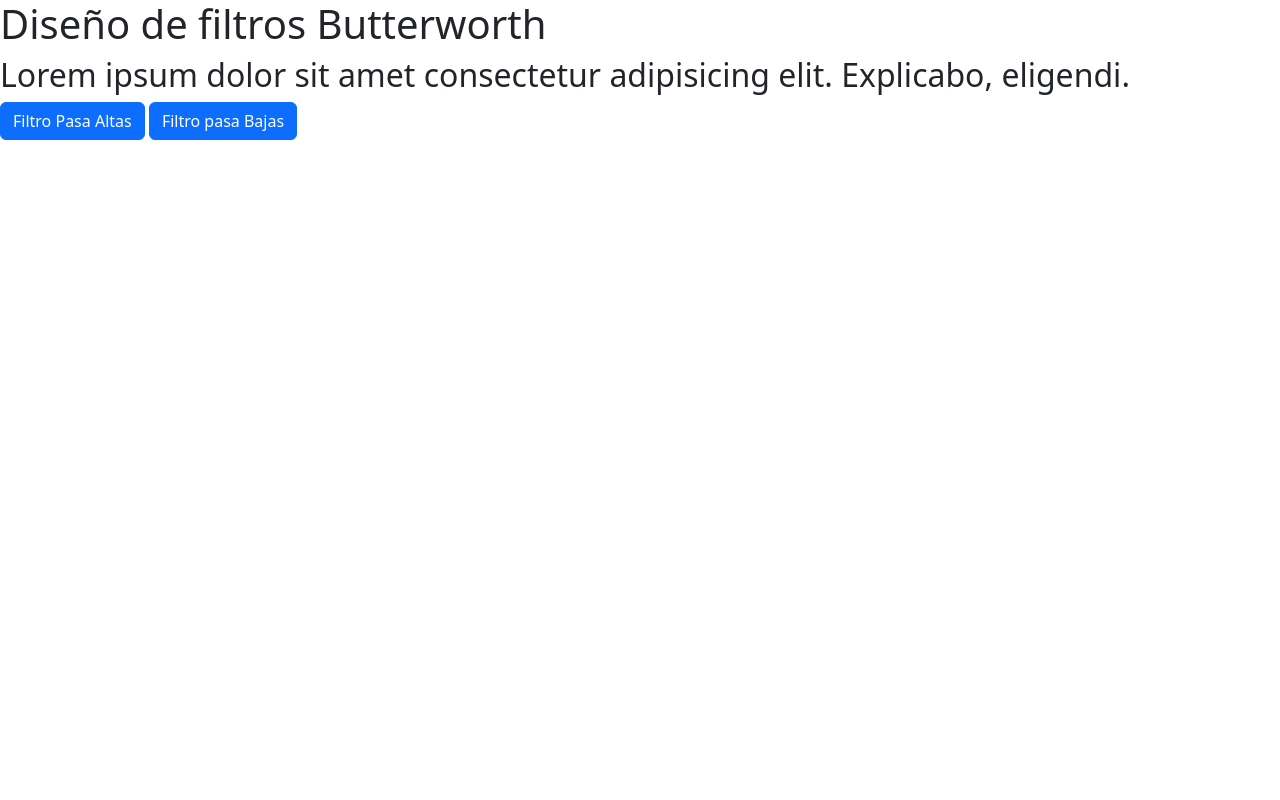
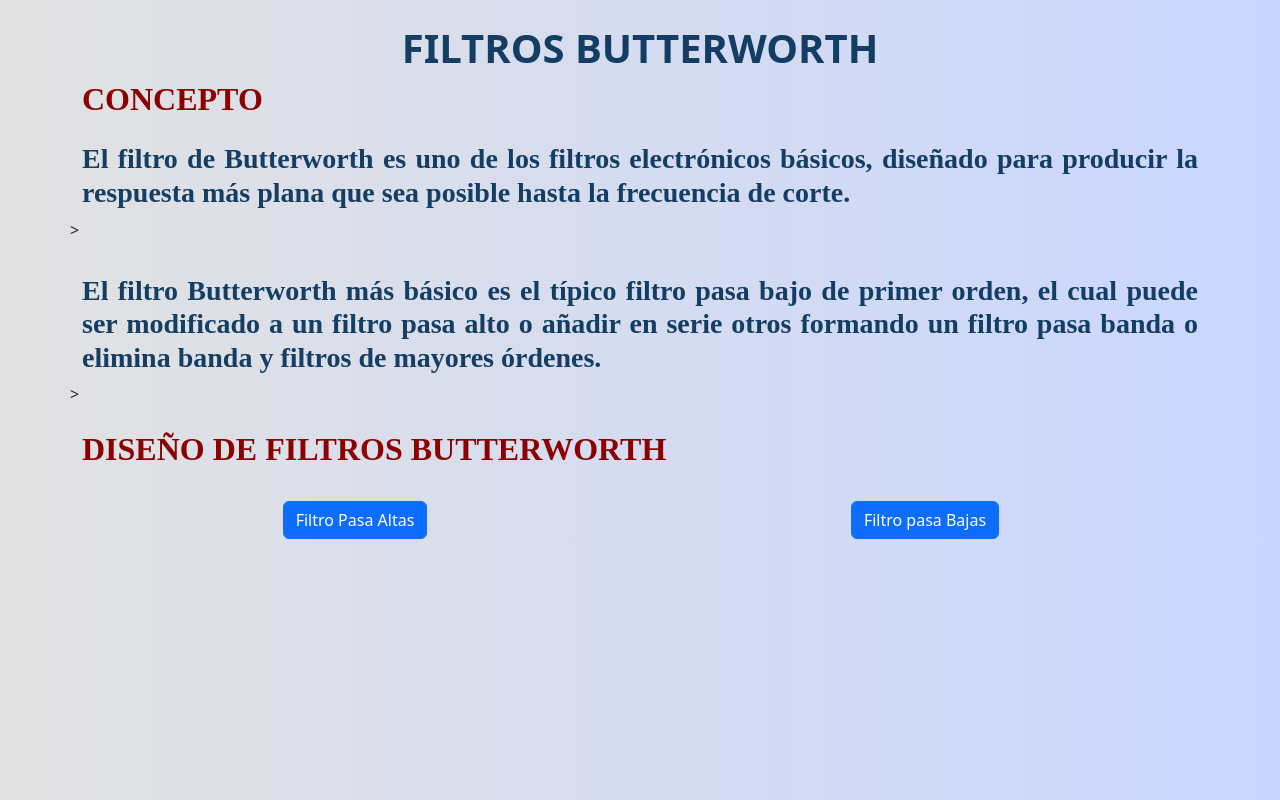
Before and after one commit to AlejoPal/Filtro_butterworth, a plain HTML site: page index.html in a window 1280 px wide. Drawn offline with nearby package versions, Linux system fonts and the light colour scheme.

Commit message:
Empece con la pag principal

```diff
--- a/index.html
+++ b/index.html
@@ -10,10 +10,34 @@
     <title>Document</title>
 </head>
 <body>
-    <h1>Diseño de filtros Butterworth</h1>
-    <h2>Lorem ipsum dolor sit amet consectetur adipisicing elit. Explicabo, eligendi.</h2>
-    <a class="btn btn-primary" href="Vistas/Pasaaltas.html" role="button">Filtro Pasa Altas</a>
-    <a class="btn btn-primary" href="Vistas/Pasabajas.html" role="button">Filtro pasa Bajas</a>
+    <div class="container">
+    <br>
+        <div class="row">
+    <h1 class="Principal text-center" style="color:rgba(8, 52, 91, 0.947);"><b>FILTROS BUTTERWORTH</b></h1>
+    <br>
+    <h2 class="Par" style="color:darkred;"><b>CONCEPTO</b></h2>
+    <p>
+    <h3 class="Par" style="color: rgba(8, 52, 91, 0.947);"><b>El filtro de Butterworth es uno de los filtros electrónicos básicos, diseñado para producir la respuesta más plana que sea posible hasta la frecuencia de corte.</b></h3>
+    ></p>
+    <p>
+        <h3 class="Par" style="color: rgba(8, 52, 91, 0.947);"><b>El filtro Butterworth más básico es el típico filtro pasa bajo de primer orden, el cual puede ser modificado a un filtro pasa alto o añadir en serie otros formando un filtro pasa banda o elimina banda y filtros de mayores órdenes.</b></h3>
+        ></p>
+    <br>
+    <h2 class="Par" style="color:darkred;"><b>DISEÑO DE FILTROS BUTTERWORTH</b></h2>
+        </div>
+        <br>
+        <div class="row">
 
+                <div class="col-sm-12 col-md-6 col-lg-6 col-xl-6">
+                    <center><a class="btn btn-primary" href="Vistas/Pasaaltas.html" role="button">Filtro Pasa Altas</a></center>
+                </div>
+
+
+                <div class="col-sm-12 col-md-6 col-lg-6 col-xl-6">
+                    <center><a class="btn btn-primary" href="Vistas/Pasabajas.html" role="button">Filtro pasa Bajas</a></center>
+
+                </div>
+    </div>
+    </div>
 </body>
 </html>
--- a/styles.css
+++ b/styles.css
@@ -0,0 +1,19 @@
+body{
+    background: #C9D6FF;  /* fallback for old browsers */
+    background: -webkit-linear-gradient(to right, #E2E2E2, #C9D6FF);  /* Chrome 10-25, Safari 5.1-6 */
+    background: linear-gradient(to right, #E2E2E2, #C9D6FF); /* W3C, IE 10+/ Edge, Firefox 16+, Chrome 26+, Opera 12+, Safari 7+ */
+
+
+}
+.principal{
+    text-align: center;
+    font-family:"fairwater Script";
+
+}
+.Par{
+    text-align: justify;
+    font-family:"fairwater Script";
+}
+.Centrar{
+    text-align: center;
+}
```
Also changed, not shown: Vistas/Pasabajas.html (+8 -1 lines).
